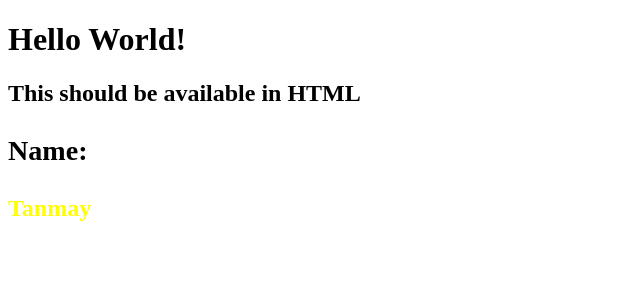
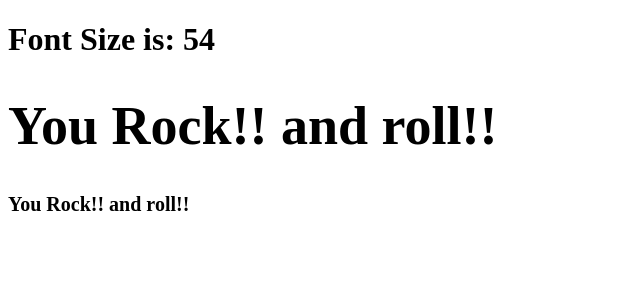
Before and after one commit to tanmayj28/svelte-js, a Svelte app in the folder demo/: page / in a window 1280 px wide. Shown: the top 300 px of the page, without its empty margins (0-640 px from the left). Built offline with nearby package versions, Linux system fonts and the light colour scheme.

Commit message:
passes props to child component

```diff
--- a/demo/src/App.svelte
+++ b/demo/src/App.svelte
@@ -1,17 +1,15 @@
 <script>
-  let usefulVars = 'This should be available in HTML';
-  let name = 'Tanmay';
-  let favColor = 'blue';
-
-  setTimeout(function() {
-    favColor = 'yellow'
-  }, 2000)
+  import Fun from './Fun.svelte';
+  let size = 80;
+  setInterval(() => {
+    if(size === 100) {
+      size = 5;
+    } else {
+      size += 1;
+    }
+  }, 30);
 </script>
 
-<h1>Hello World!</h1>
-<h2>
-  {usefulVars}
-
-  <h3>Name:</h3>
-  <p style="color: {favColor};">{name}</p>
-</h2>
+<h1>Font Size is: {size}</h1>
+<Fun fontSize={size}/>
+<Fun />
--- a/demo/src/Fun.svelte
+++ b/demo/src/Fun.svelte
@@ -1 +1,7 @@
-<h1>You Rock!! and roll!!</h1>
+<!-- Adding export makes this variable a prop -->
+
+<script>
+  export let fontSize = 20;
+</script>
+
+<h1 style="font-size: {fontSize}px;">You Rock!! and roll!!</h1>
```
